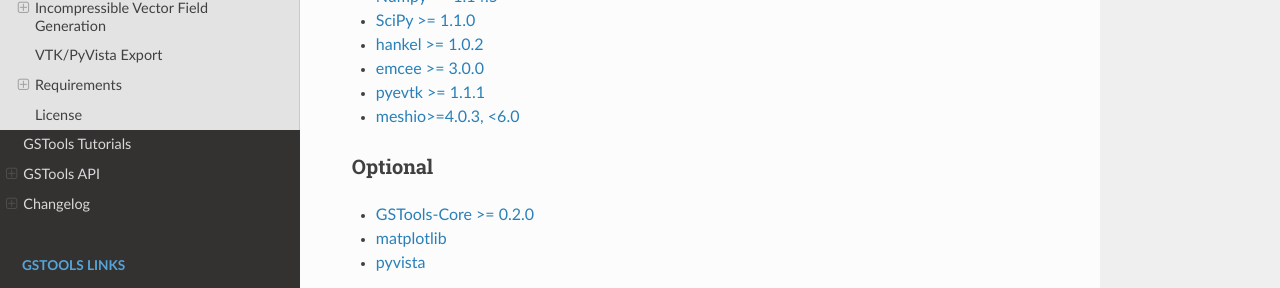
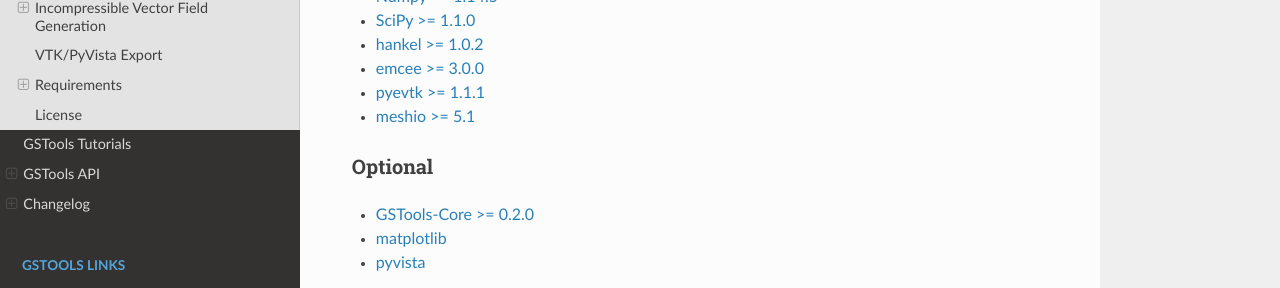
Before and after one commit to GeoStat-Framework/GSTools, a Sphinx documentation site: the page built from docs/source/index.rst, in a window 1280 px wide and 900 px high, scrolled down 9284 px. Shown: the part 293-581 px from the top of the window. Built offline with Sphinx 7.4.7 and the Read the Docs theme 2.0.0, drawn with Linux system fonts in a browser that asks for light colours; formulas are drawn with MathJax 3; pages that are not in the unit, such as notebooks, are missing from menus; the version number could not be read and is left out.

Commit message:
require meshio >5.1

```diff
--- a/docs/source/index.rst
+++ b/docs/source/index.rst
@@ -410,7 +410,7 @@
 - `hankel >= 1.0.2 <https://github.com/steven-murray/hankel>`_
 - `emcee >= 3.0.0 <https://github.com/dfm/emcee>`_
 - `pyevtk >= 1.1.1 <https://github.com/pyscience-projects/pyevtk>`_
-- `meshio>=4.0.3, <6.0 <https://github.com/nschloe/meshio>`_
+- `meshio >= 5.1 <https://github.com/nschloe/meshio>`_
 
 
 Optional
--- a/setup.cfg
+++ b/setup.cfg
@@ -49,7 +49,7 @@
 install_requires =
     emcee>=3.0.0,<4
     hankel>=1.0.2,<2
-    meshio>=4.0.3,<6
+    meshio>=5.1
     numpy>=1.14.5,<2
     pyevtk>=1.1.1,<2
     scipy>=1.1.0,<2
```
Also changed, not shown: README.md (+1 -1 lines), 1 other file.
